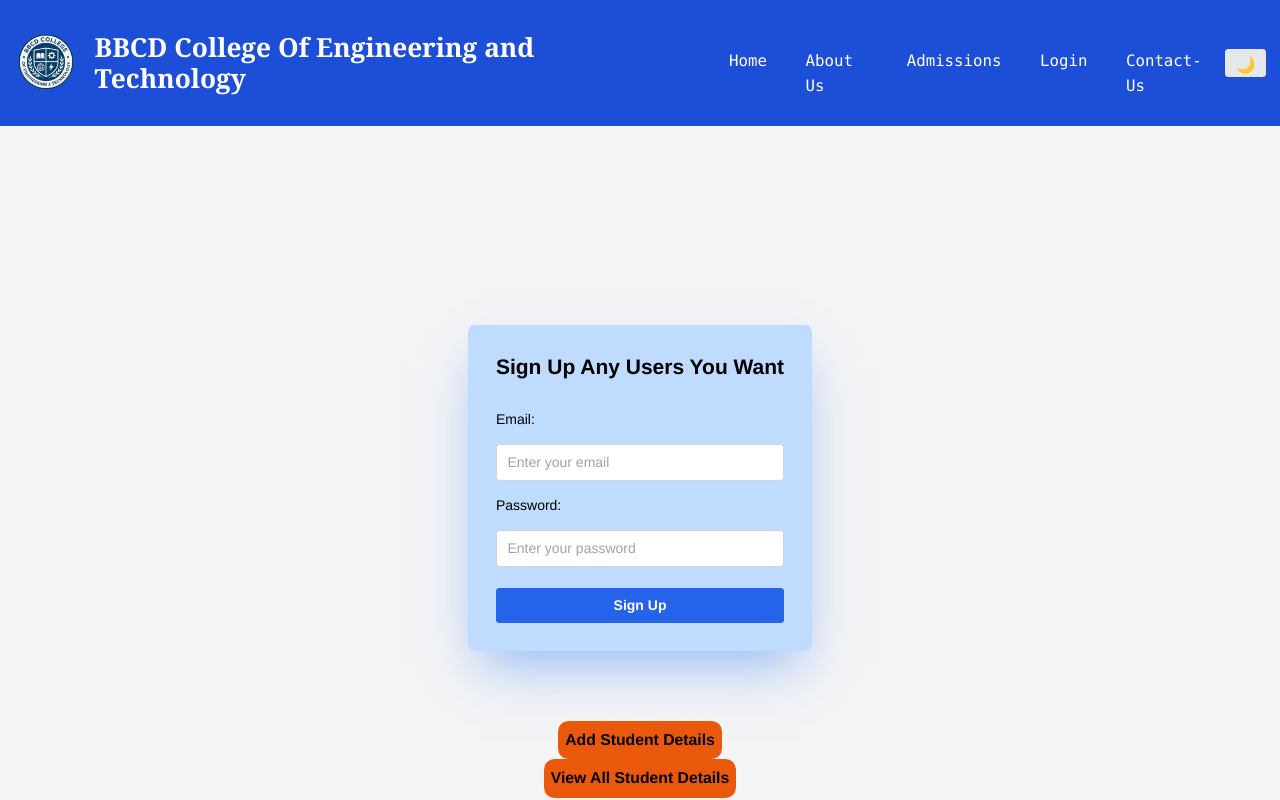
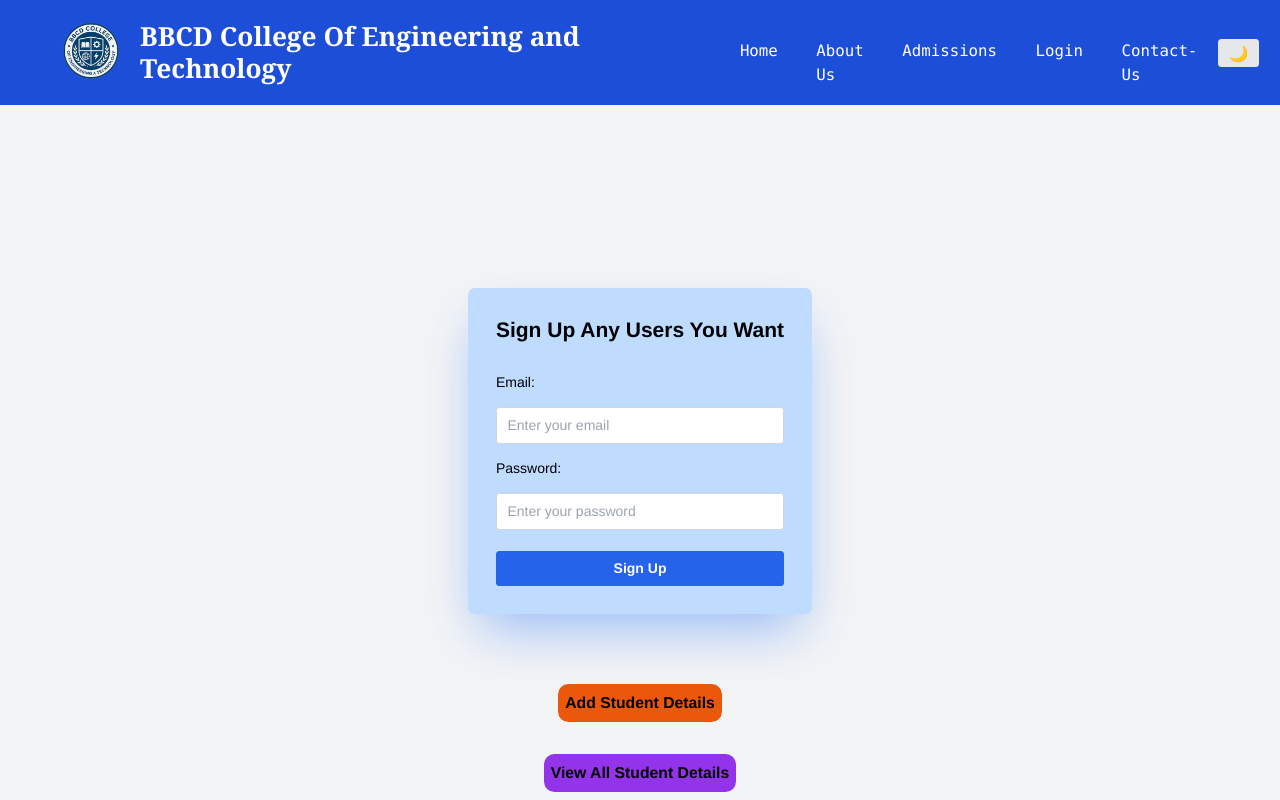
Before and after one commit to Bhavik9696/college-website, a React (Vite) app: page /signup in a window 1280 px wide. Shown: the top 800 px of the page. Built offline with nearby package versions, Linux system fonts and the light colour scheme.

Commit message:
fixed sizes for diff screen size

```diff
--- a/src/components/Navbar.jsx
+++ b/src/components/Navbar.jsx
@@ -11,7 +11,7 @@ function Navbar() {
 
   return (
     <div>
-      <header className="p-5 bg-blue-700 text-white flex justify-between items-center md:pl-16 lg:p-3">
+      <header className="pl-5 pr-5 bg-blue-700 text-white flex justify-between items-center md:pl-16">
         <div className="flex items-center gap-4">
           <img src={logo1} alt="logo" width={70} className="rounded-full" />
           <h1 className="text-xl font-bold font-serif sm:text-2xl md:mt-2 md:text-3xl lg:mt-0">
@@ -79,7 +79,6 @@ function Navbar() {
       </button>
         </div>
 
-        {/* Mobile Hamburger */}
         <div className="lg:hidden">
           <button onClick={() => setIsOpen(!isOpen)} className="text-2xl">
             {isOpen ? <FaTimes /> : <FaBars />}
@@ -87,7 +86,7 @@ function Navbar() {
         </div>
       </header>
 
-      {/* Mobile Menu */}
+
       {isOpen && (
         <div className="bg-blue-700 text-white flex flex-col gap-4 p-4 lg:hidden font-mono text-lg">
           <NavLink
--- a/src/pages/AddStudent.jsx
+++ b/src/pages/AddStudent.jsx
@@ -38,10 +38,11 @@ function AddStudent() {
 
     <form
       onSubmit={handleSubmit}
-      className="max-w-md mx-auto  p-6 bg-blue-200 rounded-lg shadow-md flex flex-col gap-4 dark:bg-gray-900 border-2 border-gray-500 dark:text-black"
+      className="max-w-md mx-auto  p-6 bg-blue-200 rounded-lg flex flex-col gap-4 dark:bg-gray-900 border-2 border-gray-500 dark:text-black shadow-2xl shadow-blue-500/50 transition duration-[2000ms] hover:transform hover:scale-105 "
     >
       <h1 className='text-white bg-green-500'>{msg}</h1>
       <h1 className='text-white bg-red-600'>{err}</h1>
+      <h1 className='text-2xl text-orange-500 '>Add Student Details</h1>
       <input
         value={name}
         onChange={e => setName(e.target.value)}
--- a/src/pages/Login.jsx
+++ b/src/pages/Login.jsx
@@ -25,7 +25,10 @@ export default function Login() {
   };
 
   return (
-    <div className="flex items-center justify-center min-h-screen bg-gray-100 dark:bg-gray-900 dark:text-white">
+    <div className="flex items-center justify-center min-h-screen bg-gray-100 dark:bg-gray-900 dark:text-white flex-col">
+      <div className="logo">
+        <img src="https://sdmntprsouthcentralus.oaiusercontent.com/files/00000000-adb4-61f7-a523-e34e9ccb080a/raw?se=2025-08-13T01%3A36%3A50Z&sp=r&sv=2024-08-04&sr=b&scid=80c210ba-2a76-5e2c-938f-699cd4f87676&skoid=24a7dec3-38fc-4904-b888-8abe0855c442&sktid=a48cca56-e6da-484e-a814-9c849652bcb3&skt=2025-08-12T20%3A50%3A33Z&ske=2025-08-13T20%3A50%3A33Z&sks=b&skv=2024-08-04&sig=HiEq7Ql596WKr5FMtcad5ewTtXWw2DVf9yrwUmne2Tg%3D" alt="" width={200} className="animate-bounce"/>
+      </div>
       <form
         onSubmit={handleLogin}
         className="bg-blue-200 p-20 pt-16 w-full max-w-sm dark:bg-gray-900 dark:text-white dark:border-2 dark:border-gray-400 shadow-2xl shadow-blue-500/50 transition duration-[2000ms] hover:transform hover:scale-105  rounded-lg"
--- a/src/pages/Signup.jsx
+++ b/src/pages/Signup.jsx
@@ -67,13 +67,13 @@ function Signup() {
         Sign Up
       </button>
     </form>
-    <button className='bg-orange-600 p-2 rounded-xl font-bold text-lg'>
-  <NavLink to="/AddStudent">Add Student Details</NavLink>
-</button>
 
-<button className='bg-orange-600 p-2 rounded-xl font-bold text-lg'>
-  <NavLink to="/StudentList">View All Student Details</NavLink>
-</button>
+  <NavLink to="/AddStudent" className='bg-orange-600 p-2 rounded-xl font-bold text-lg'><button>Add Student Details</button></NavLink>
+
+
+
+  <NavLink to="/StudentList" className='bg-purple-600 p-2 rounded-xl font-bold text-lg mt-9'><button >View All Student Details</button></NavLink>
+
     </div>
 
   );
```
